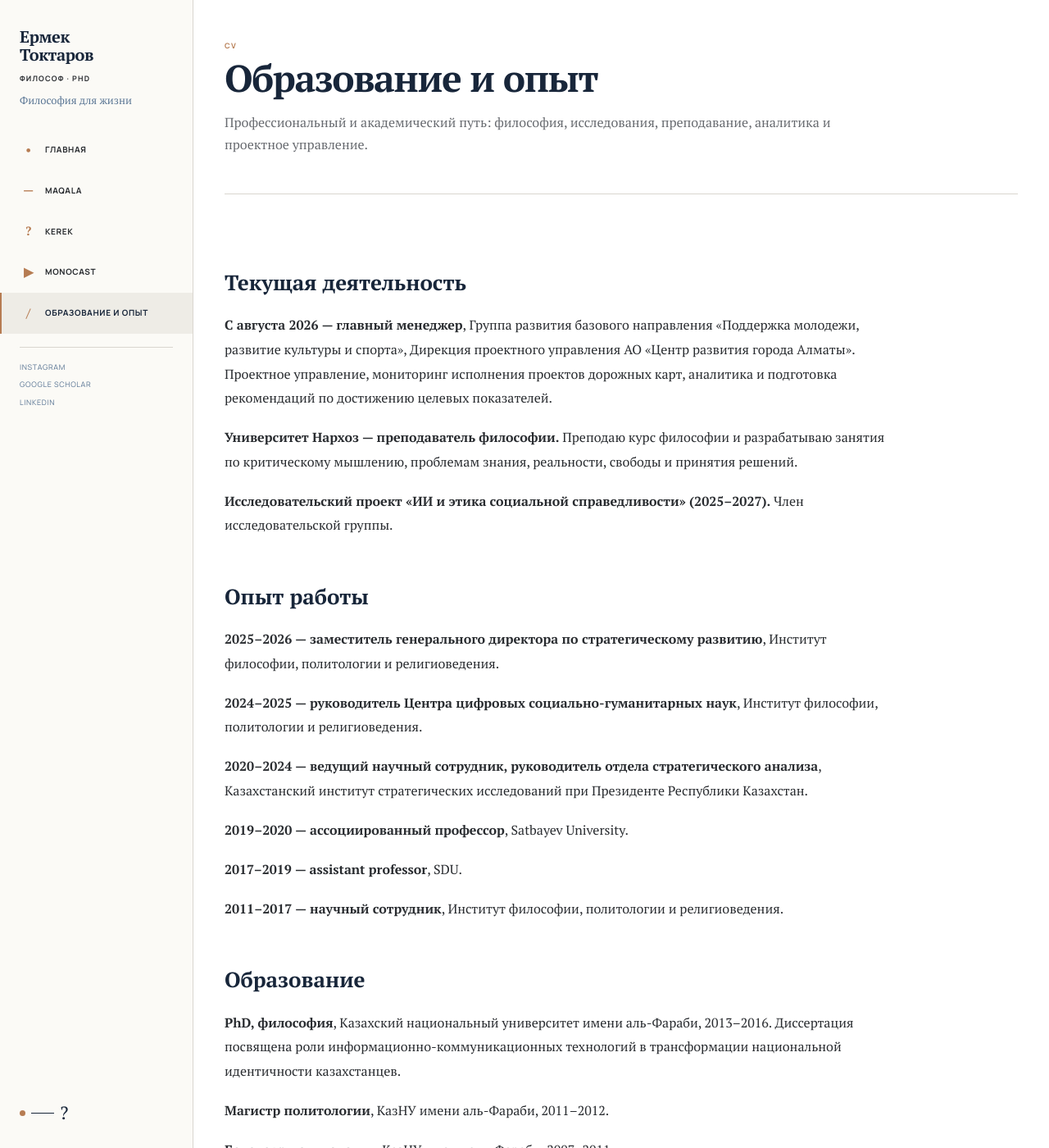
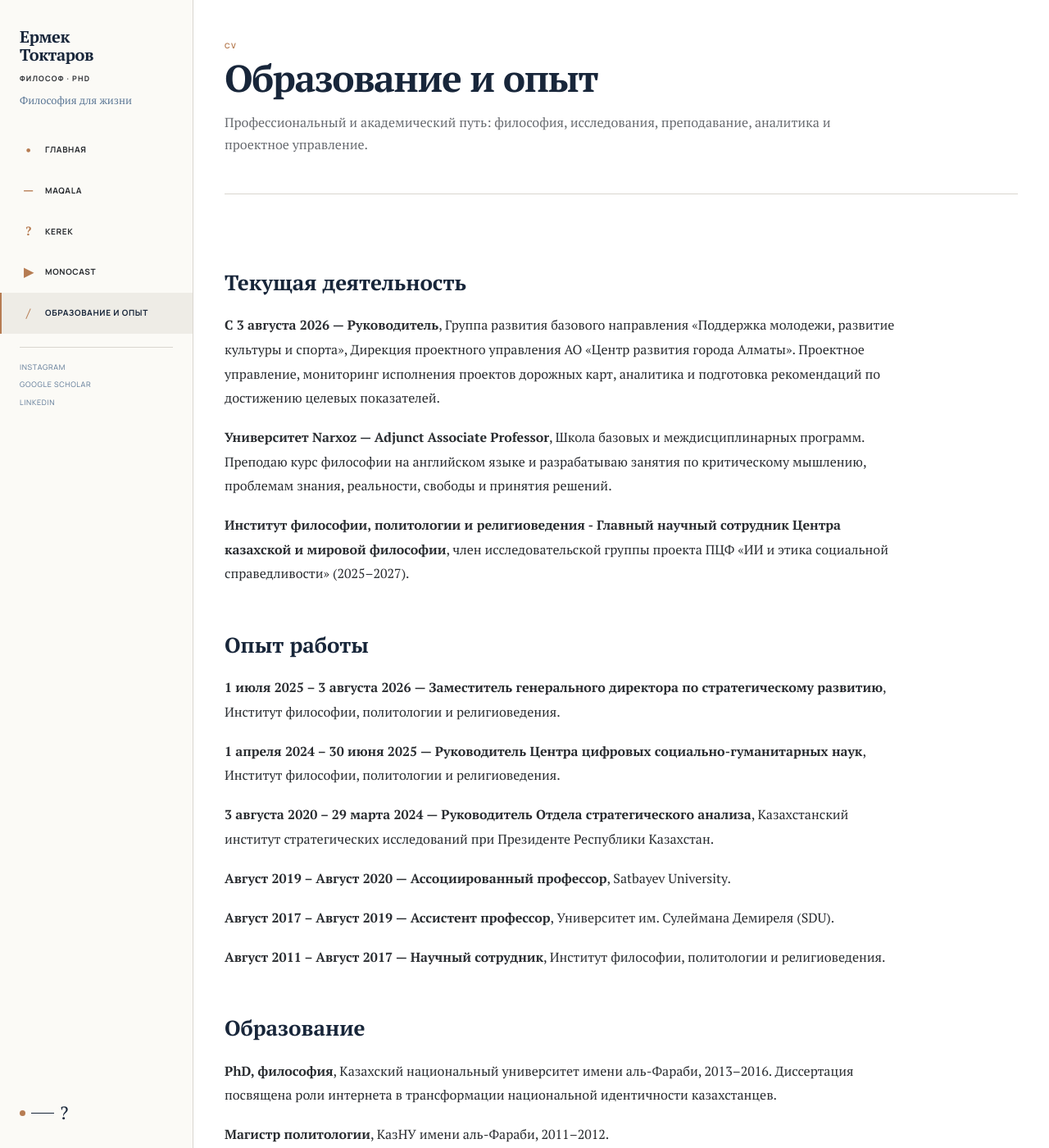
Before and after one commit to ermekuss/blog, a Jekyll site: the page built from cv.md, in a window 1280 px wide and 1400 px high. Shown: the whole window at 82% size. Built offline with Jekyll 4.4.1, drawn with Linux system fonts in a browser that asks for light colours; some of the changed text lies outside the part shown.

Commit message:
Revise CV with updated roles and responsibilities
Updated job titles and descriptions for clarity and consistency.

```diff
--- a/cv.md
+++ b/cv.md
@@ -8,29 +8,29 @@ lead: "Профессиональный и академический путь:
 
 ## Текущая деятельность
 
-**С августа 2026 — главный менеджер**, Группа развития базового направления «Поддержка молодежи, развитие культуры и спорта», Дирекция проектного управления АО «Центр развития города Алматы». Проектное управление, мониторинг исполнения проектов дорожных карт, аналитика и подготовка рекомендаций по достижению целевых показателей.
+**С 3 августа 2026 — Руководитель**, Группа развития базового направления «Поддержка молодежи, развитие культуры и спорта», Дирекция проектного управления АО «Центр развития города Алматы». Проектное управление, мониторинг исполнения проектов дорожных карт, аналитика и подготовка рекомендаций по достижению целевых показателей.
 
-**Университет Нархоз — преподаватель философии.** Преподаю курс философии и разрабатываю занятия по критическому мышлению, проблемам знания, реальности, свободы и принятия решений.
+**Университет Narxoz — Adjunct Associate Professor**, Школа базовых и междисциплинарных программ. Преподаю курс философии на английском языке и разрабатываю занятия по критическому мышлению, проблемам знания, реальности, свободы и принятия решений.
 
-**Исследовательский проект «ИИ и этика социальной справедливости» (2025–2027).** Член исследовательской группы.
+**Институт философии, политологии и религиоведения - Главный научный сотрудник Центра казахской и мировой философии**, член исследовательской группы проекта ПЦФ «ИИ и этика социальной справедливости» (2025–2027).
 
 ## Опыт работы
 
-**2025–2026 — заместитель генерального директора по стратегическому развитию**, Институт философии, политологии и религиоведения.
+**1 июля 2025 – 3 августа 2026 — Заместитель генерального директора по стратегическому развитию**, Институт философии, политологии и религиоведения.
 
-**2024–2025 — руководитель Центра цифровых социально-гуманитарных наук**, Институт философии, политологии и религиоведения.
+**1 апреля 2024 – 30 июня 2025 — Руководитель Центра цифровых социально-гуманитарных наук**, Институт философии, политологии и религиоведения.
 
-**2020–2024 — ведущий научный сотрудник, руководитель отдела стратегического анализа**, Казахстанский институт стратегических исследований при Президенте Республики Казахстан.
+**3 августа 2020 – 29 марта 2024 — Руководитель Отдела стратегического анализа**, Казахстанский институт стратегических исследований при Президенте Республики Казахстан.
 
-**2019–2020 — ассоциированный профессор**, Satbayev University.
+**Август 2019 – Август 2020 — Ассоциированный профессор**, Satbayev University.
 
-**2017–2019 — assistant professor**, SDU.
+**Август 2017 – Август 2019 — Ассистент профессор**, Университет им. Сулеймана Демиреля (SDU).
 
-**2011–2017 — научный сотрудник**, Институт философии, политологии и религиоведения.
+**Август 2011 – Август 2017 — Научный сотрудник**, Институт философии, политологии и религиоведения.
 
 ## Образование
 
-**PhD, философия**, Казахский национальный университет имени аль-Фараби, 2013–2016. Диссертация посвящена роли информационно-коммуникационных технологий в трансформации национальной идентичности казахстанцев.
+**PhD, философия**, Казахский национальный университет имени аль-Фараби, 2013–2016. Диссертация посвящена роли интернета в трансформации национальной идентичности казахстанцев.
 
 **Магистр политологии**, КазНУ имени аль-Фараби, 2011–2012.
 
@@ -46,7 +46,7 @@ lead: "Профессиональный и академический путь:
 
 ## Исследовательский профиль
 
-Практическая философия; эпистемология; идентичность; философия технологий; искусственный интеллект и социальная справедливость; общественное доверие; цифровое общество; public policy.
+Идентичность; искусственный интеллект и социальная справедливость; общественное доверие; цифровое общество; public policy.
 
 ## Профессиональные сертификаты
 
```
